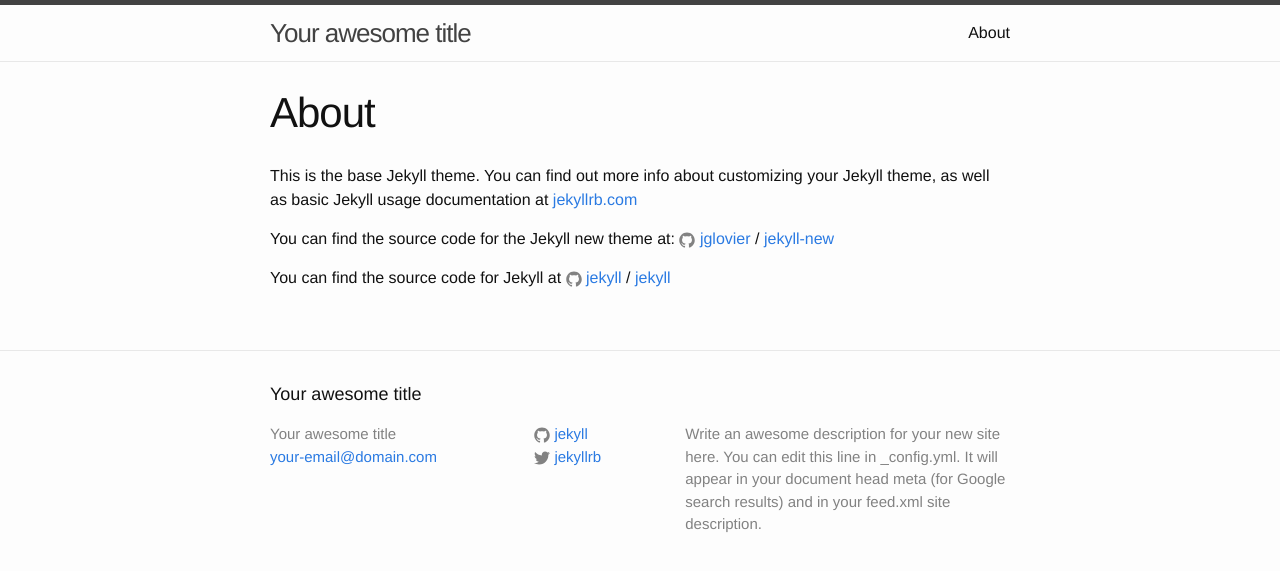
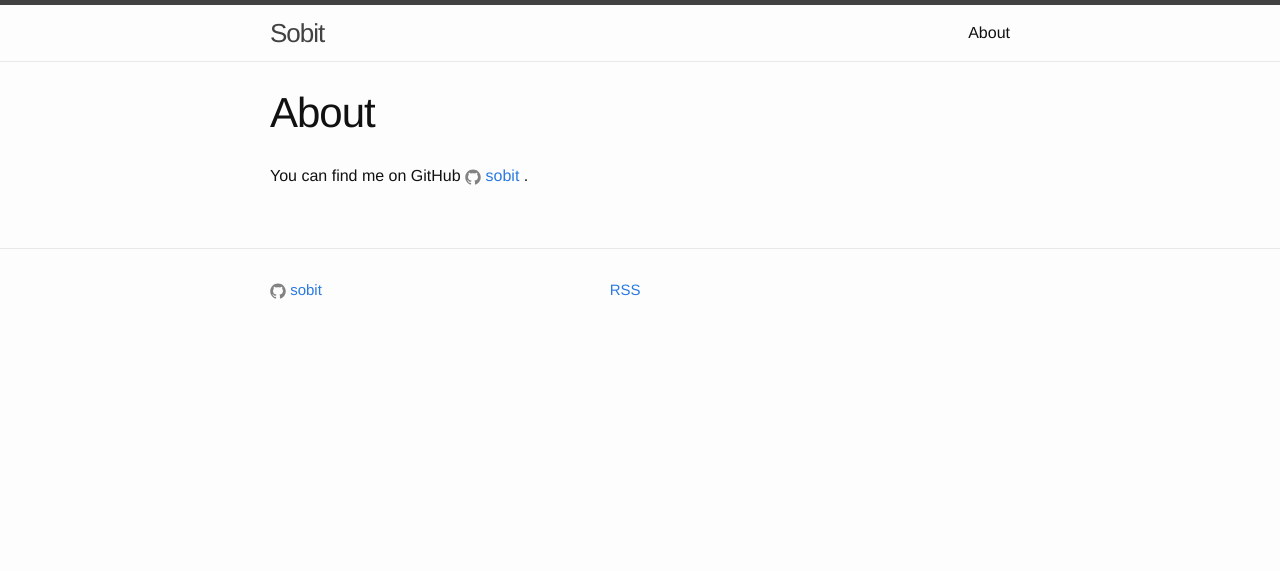
Before and after one commit to sobit/sobit.github.io, a Jekyll site: the page built from about.md, in a window 1280 px wide. Shown: the top 571 px of the page. Built offline with Jekyll 4.4.1, drawn with Linux system fonts in a browser that asks for light colours.

```diff
--- a/_config.yml
+++ b/_config.yml
@@ -1,21 +1,6 @@
-# Welcome to Jekyll!
-#
-# This config file is meant for settings that affect your whole blog, values
-# which you are expected to set up once and rarely need to edit after that.
-# For technical reasons, this file is *NOT* reloaded automatically when you use
-# 'jekyll serve'. If you change this file, please restart the server process.
-
 # Site settings
-title: Your awesome title
-email: your-email@domain.com
-description: > # this means to ignore newlines until "baseurl:"
-  Write an awesome description for your new site here. You can edit this
-  line in _config.yml. It will appear in your document head meta (for
-  Google search results) and in your feed.xml site description.
-baseurl: "" # the subpath of your site, e.g. /blog
-url: "http://yourdomain.com" # the base hostname & protocol for your site
-twitter_username: jekyllrb
-github_username:  jekyll
+title: Sobit
+github_username: sobit
 
 # Build settings
 markdown: kramdown
--- a/_includes/footer.html
+++ b/_includes/footer.html
@@ -2,17 +2,8 @@
 
   <div class="wrapper">
 
-    <h2 class="footer-heading">{{ site.title }}</h2>
-
     <div class="footer-col-wrapper">
-      <div class="footer-col footer-col-1">
-        <ul class="contact-list">
-          <li>{{ site.title }}</li>
-          <li><a href="mailto:{{ site.email }}">{{ site.email }}</a></li>
-        </ul>
-      </div>
-
-      <div class="footer-col footer-col-2">
+      <div class="footer-col footer-col-3">
         <ul class="social-media-list">
           {% if site.github_username %}
           <li>
@@ -29,6 +20,7 @@
       </div>
 
       <div class="footer-col footer-col-3">
+        <p class="rss-subscribe"><a href="{{ "/feed.xml" | prepend: site.baseurl }}">RSS</a></p>
         <p>{{ site.description }}</p>
       </div>
     </div>
--- a/about.md
+++ b/about.md
@@ -4,12 +4,4 @@ title: About
 permalink: /about/
 ---
 
-This is the base Jekyll theme. You can find out more info about customizing your Jekyll theme, as well as basic Jekyll usage documentation at [jekyllrb.com](http://jekyllrb.com/)
-
-You can find the source code for the Jekyll new theme at:
-{% include icon-github.html username="jglovier" %} /
-[jekyll-new](https://github.com/jglovier/jekyll-new)
-
-You can find the source code for Jekyll at
-{% include icon-github.html username="jekyll" %} /
-[jekyll](https://github.com/jekyll/jekyll)
+You can find me on GitHub {% include icon-github.html username="sobit" %}.
--- a/index.html
+++ b/index.html
@@ -3,8 +3,6 @@ layout: default
 ---
 
 <div class="home">
-
-  <h1 class="page-heading">Posts</h1>
 
   <ul class="post-list">
     {% for post in site.posts %}
@@ -18,6 +16,4 @@ layout: default
     {% endfor %}
   </ul>
 
-  <p class="rss-subscribe">subscribe <a href="{{ "/feed.xml" | prepend: site.baseurl }}">via RSS</a></p>
-
 </div>
```
Also changed, not shown: _drafts/advanced-api-modeling-with-swagger.md (added, +55 -0 lines), _posts/2016-01-21-welcome-to-jekyll.markdown (deleted, +0 -25 lines), 1 other file.
